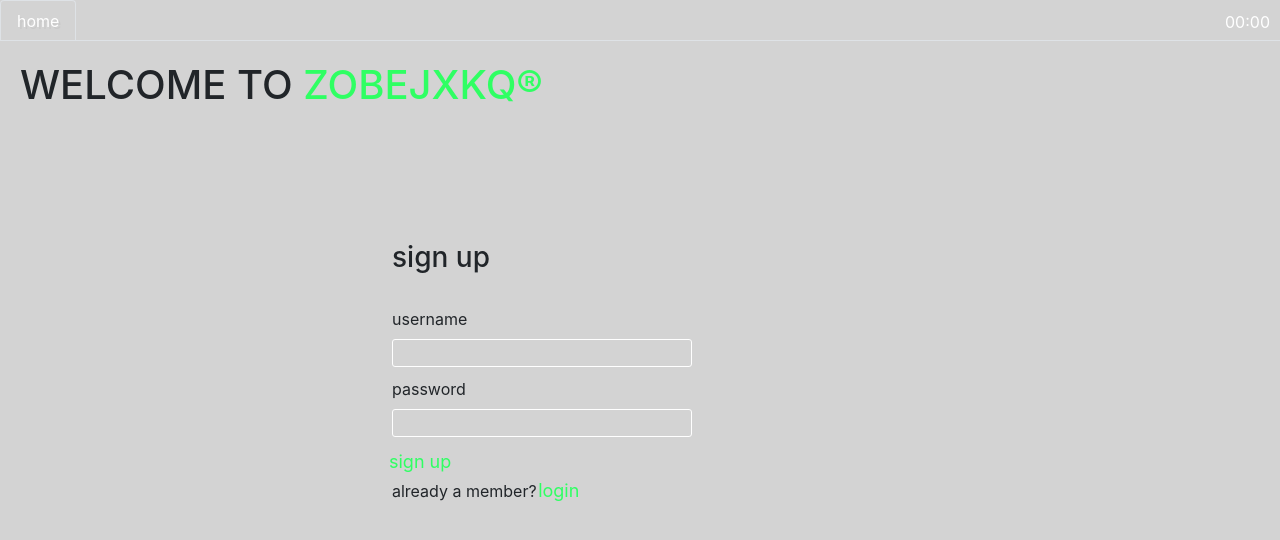
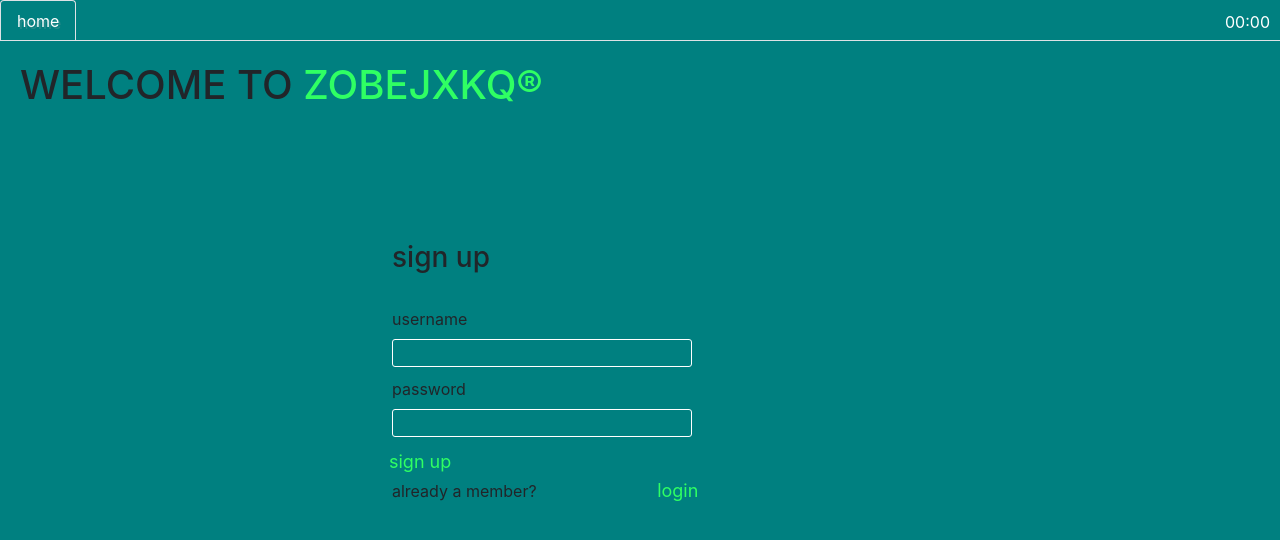
Before and after one commit to shodges201/Sabotage, a React (Create React App) app in the folder client/: page / in a window 1280 px wide. Shown: the top 540 px of the page. Built offline with nearby package versions, Linux system fonts and the light colour scheme.

Commit message:
bg color scheme change, positive scores in green

```diff
--- a/client/public/style.css
+++ b/client/public/style.css
@@ -1,5 +1,8 @@
 body{
-    background: lightgray;
+    /* background: rgb(10, 146, 187); */
+    background: rgb(0, 128, 128);
+    /* background: rgb(144, 184, 186); */
+    /* background: rgb(175, 51, 59); */
 }
 
 .content {
@@ -52,7 +55,7 @@ body{
     overflow-y: hidden;
     /* height: 80px; */
     white-space: nowrap;
-    color:rgba(175, 175, 175, 0.7);
+    color:rgba(41, 41, 41, 0.247);
     font-style:italic;
 }
 
@@ -163,3 +166,9 @@ input{
 .form-button:hover {
     color:white;
 }
+
+
+
+.switch-button {
+    margin-left: 110px;
+}
--- a/client/src/components/Form/Form.js
+++ b/client/src/components/Form/Form.js
@@ -9,10 +9,10 @@ function Form(props){
               <label>username</label><br/>
               <input type="text" className="form-input" name="username" onChange={props.handleInputChange} required/><br/>
               <label>password</label><br/>
-              < input type = "password" className = "form-input" name = "password" onChange={props.handleInputChange} required/><br/>
+              <input type="password" className="form-input" name="password" onChange={props.handleInputChange} required/><br/>
               <button type="submit" className="form-button">{props.title}</button>
             </form>
-            <span className="switch-link">{props.text}<button onClick={props.changeFormType} className="form-button">{props.notTitle}</button></span>
+            <span className="switch-link">{props.text}<button onClick={props.changeFormType} className="form-button switch-button">{props.notTitle}</button></span>
         </div>
     );
 }
--- a/client/src/components/TableEntry/TableEntry.js
+++ b/client/src/components/TableEntry/TableEntry.js
@@ -15,7 +15,7 @@ class TableEntry extends React.Component {
             <tr className="table-entry">
                 <th scope="row">{this.props.position}</th>
                 <td className="table-user">{this.props.username}</td>
-                <td className="table-score">{this.props.score}</td>
+                <td className={this.props.score > 0 ? "table-score-pos" : "table-score-neg"}>{this.props.score}</td>
                 <td className="table-del" onClick={this._onClick}>X</td>
             </tr>
     )}
--- a/client/src/pages/Home/Home.css
+++ b/client/src/pages/Home/Home.css
@@ -1,3 +1,9 @@
 a {
     text-shadow: 2px 2px 0px rgba(67, 67, 67, 0.301);
 }
+
+.switch-button {
+    position: absolute;
+    right: 100px;
+    bottom: 100px;
+}
--- a/client/src/pages/Leaderboard/Leaderboard.css
+++ b/client/src/pages/Leaderboard/Leaderboard.css
@@ -10,8 +10,12 @@
     font-size:24px;
 }
 
-.table-score {
+.table-score-neg {
     color: red;
+}
+
+.table-score-pos {
+    color: rgb(47, 255, 99);
 }
 
 #time-left {
--- a/client/src/pages/Sabotage/Sabotage.js
+++ b/client/src/pages/Sabotage/Sabotage.js
@@ -15,7 +15,7 @@ class Sabotage extends React.Component {
     alphabet: ['a', 'b', 'c', 'd', 'e', 'f', 'g', 'h', 'i', 'j', 'k', 'l', 'm', 'n', 'o', 'p', 'q', 'r', 's', 't', 'u', 'v', 'w', 'x', 'y', 'z'],
     mixed: [],
     timeLeft:45,
-    timerColor: "linear-gradient(0deg, red 0%, lightgray 0%)",
+    timerColor: "linear-gradient(0deg, red 0%, gray 0%)",
     rotate: 0,
     wins: 0
   }
@@ -65,7 +65,7 @@ class Sabotage extends React.Component {
       console.log(`${100 * (((45 - this.state.timeLeft) + 1) / 45)}`);
       console.log(((45 - this.state.timeLeft) + 1));
       this.setState(state => ({
-        timerColor: `linear-gradient(0deg, red ${100 * (((45 - state.timeLeft) + 1) / 45)}%, lightgray 0%)`,
+        timerColor: `linear-gradient(0deg, red ${100 * (((45 - state.timeLeft) + 1) / 45)}%, gray 0%)`,
         // timerColor: `linear-gradient(0deg, red ${(100*(45-state.timeLeft)/45)}%, lightgray 0%)`,
         timeLeft: this.state.timeLeft - .1
       }));
@@ -146,7 +146,7 @@ class Sabotage extends React.Component {
         copy = this.shuffle(copy);
         let rand = this.randomStringGenerate();
         this.setState({
-          timerColor: `"linear-gradient(0deg, red 0%, lightgray 0%)"`,
+          timerColor: `"linear-gradient(0deg, red 0%, gray 0%)"`,
           timeLeft: 45,
           mixed: copy,
           word: rand,
```
